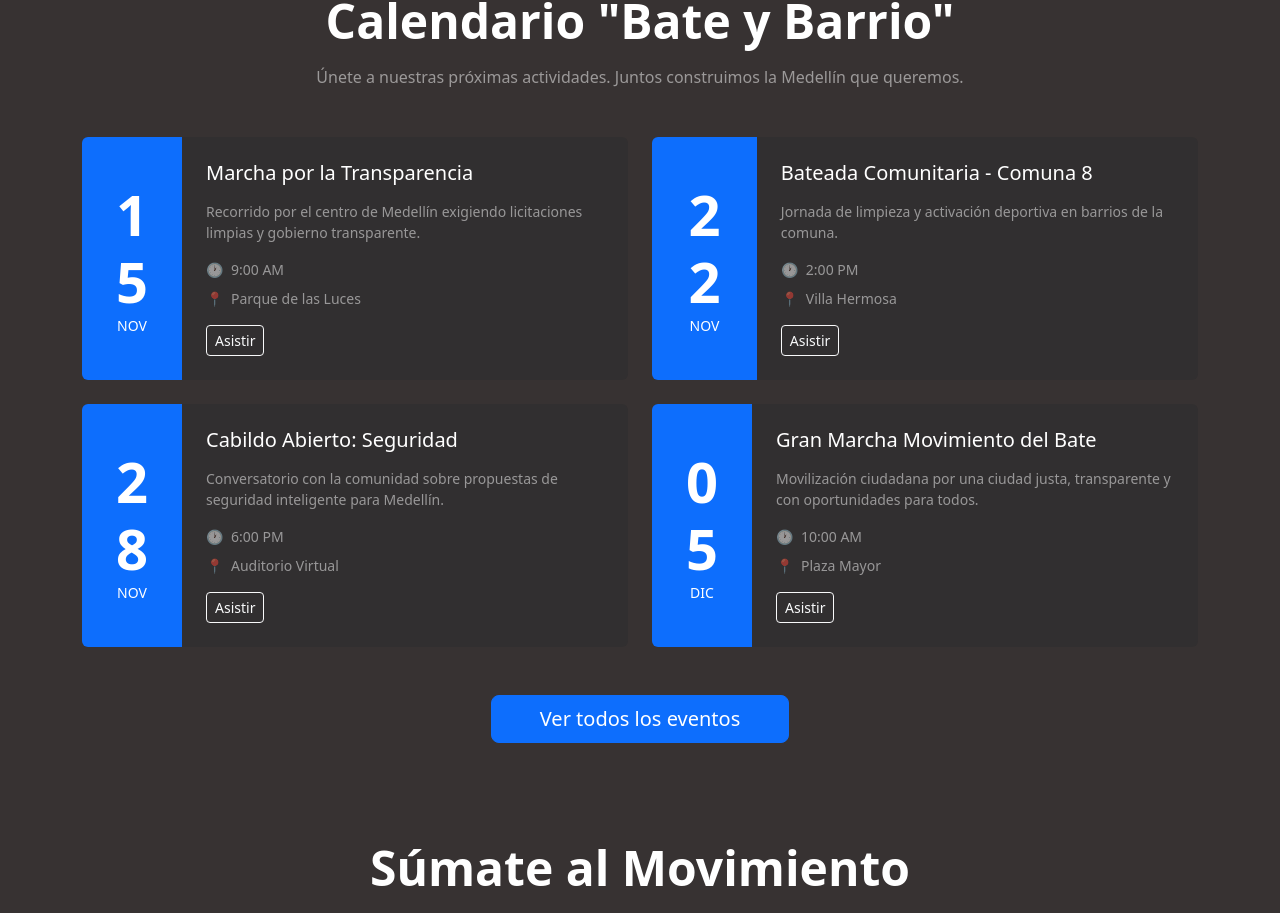
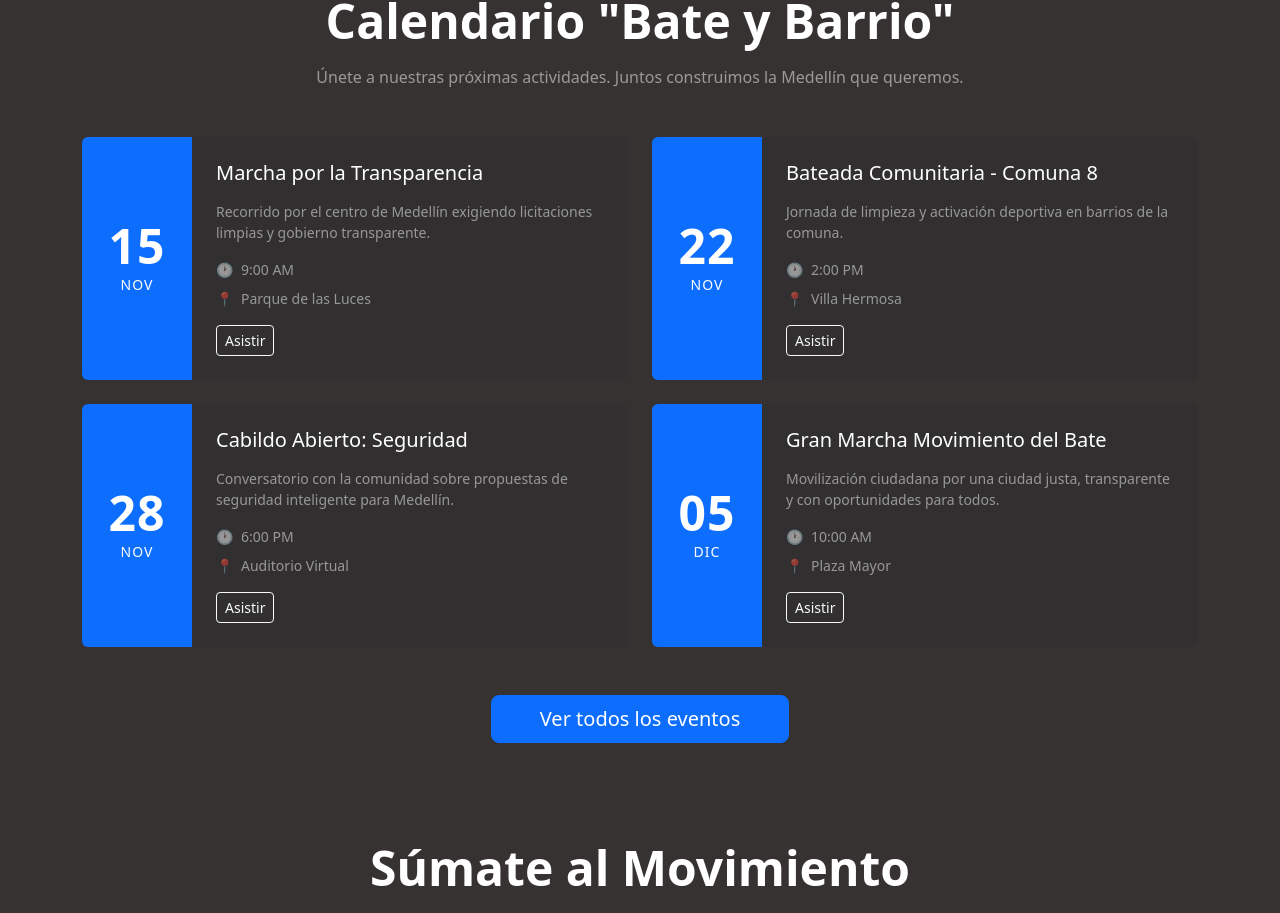
Before and after one commit to EsneiderCdD/gury, a React (Vite) app: page / in a window 1280 px wide. Shown: the part 4024-4937 px from the top of the page. Built offline with nearby package versions, Linux system fonts and the light colour scheme.

Commit message:
calendario

```diff
--- a/src/components/CalendarioBateYBarrio.jsx
+++ b/src/components/CalendarioBateYBarrio.jsx
@@ -4,61 +4,93 @@ function CalendarioBateYBarrio() {
       fecha: "15",
       mes: "NOV",
       titulo: "Marcha por la Transparencia",
-      descripcion: "Recorrido por el centro de Medellín exigiendo licitaciones limpias y gobierno transparente.",
+      descripcion:
+        "Recorrido por el centro de Medellín exigiendo licitaciones limpias y gobierno transparente.",
       hora: "9:00 AM",
-      lugar: "Parque de las Luces"
+      lugar: "Parque de las Luces",
     },
     {
       fecha: "22",
       mes: "NOV",
       titulo: "Bateada Comunitaria - Comuna 8",
-      descripcion: "Jornada de limpieza y activación deportiva en barrios de la comuna.",
+      descripcion:
+        "Jornada de limpieza y activación deportiva en barrios de la comuna.",
       hora: "2:00 PM",
-      lugar: "Villa Hermosa"
+      lugar: "Villa Hermosa",
     },
     {
       fecha: "28",
       mes: "NOV",
       titulo: "Cabildo Abierto: Seguridad",
-      descripcion: "Conversatorio con la comunidad sobre propuestas de seguridad inteligente para Medellín.",
+      descripcion:
+        "Conversatorio con la comunidad sobre propuestas de seguridad inteligente para Medellín.",
       hora: "6:00 PM",
-      lugar: "Auditorio Virtual"
+      lugar: "Auditorio Virtual",
     },
     {
       fecha: "05",
       mes: "DIC",
       titulo: "Gran Marcha Movimiento del Bate",
-      descripcion: "Movilización ciudadana por una ciudad justa, transparente y con oportunidades para todos.",
+      descripcion:
+        "Movilización ciudadana por una ciudad justa, transparente y con oportunidades para todos.",
       hora: "10:00 AM",
-      lugar: "Plaza Mayor"
-    }
+      lugar: "Plaza Mayor",
+    },
   ];
 
   return (
     <section className="py-5">
       <div className="container">
+        {/* Título */}
         <div className="text-center mb-5">
-          <h2 className="display-5 fw-bold text-white mb-3">Calendario "Bate y Barrio"</h2>
-          <p className="text-white-50 mx-auto" style={{ maxWidth: '700px' }}>
-            Únete a nuestras próximas actividades. Juntos construimos la Medellín que queremos.
+          <h2 className="display-5 fw-bold text-white mb-3">
+            Calendario "Bate y Barrio"
+          </h2>
+          <p className="text-white-50 mx-auto" style={{ maxWidth: "700px" }}>
+            Únete a nuestras próximas actividades. Juntos construimos la
+            Medellín que queremos.
           </p>
         </div>
 
+        {/* Tarjetas de eventos */}
         <div className="row g-4">
           {eventos.map((evento, index) => (
             <div key={index} className="col-lg-6">
               <div className="card bg-dark bg-opacity-25 border-0 h-100 overflow-hidden">
                 <div className="card-body p-0 d-flex">
                   {/* Fecha lateral */}
-                  <div className="bg-primary text-white text-center p-4 d-flex flex-column justify-content-center" style={{ minWidth: '100px' }}>
-                    <div className="display-4 fw-bold mb-0">{evento.fecha}</div>
-                    <div className="text-uppercase small">{evento.mes}</div>
+                  <div
+                    className="bg-primary text-white text-center d-flex flex-column justify-content-center align-items-center"
+                    style={{
+                      minWidth: "110px",
+                      padding: "1.5rem 0",
+                      letterSpacing: "1px",
+                    }}
+                  >
+                    <div
+                      className="fw-bold mb-0"
+                      style={{
+                        fontSize: "3rem",
+                        lineHeight: "1",
+                        whiteSpace: "nowrap",
+                      }}
+                    >
+                      {evento.fecha}
+                    </div>
+                    <div
+                      className="text-uppercase small mt-1"
+                      style={{ letterSpacing: "1px" }}
+                    >
+                      {evento.mes}
+                    </div>
                   </div>
 
                   {/* Contenido */}
                   <div className="p-4 flex-grow-1">
                     <h3 className="h5 text-white mb-3">{evento.titulo}</h3>
-                    <p className="text-white-50 small mb-3">{evento.descripcion}</p>
+                    <p className="text-white-50 small mb-3">
+                      {evento.descripcion}
+                    </p>
 
                     <div className="d-flex flex-column gap-2 mb-3">
                       <div className="text-white-50 small">
@@ -71,7 +103,9 @@ function CalendarioBateYBarrio() {
                       </div>
                     </div>
 
-                    <button className="btn btn-sm btn-outline-light">Asistir</button>
+                    <button className="btn btn-sm btn-outline-light">
+                      Asistir
+                    </button>
                   </div>
                 </div>
               </div>
@@ -79,8 +113,11 @@ function CalendarioBateYBarrio() {
           ))}
         </div>
 
+        {/* Botón inferior */}
         <div className="text-center mt-5">
-          <button className="btn btn-primary btn-lg px-5">Ver todos los eventos</button>
+          <button className="btn btn-primary btn-lg px-5">
+            Ver todos los eventos
+          </button>
         </div>
       </div>
     </section>
```
